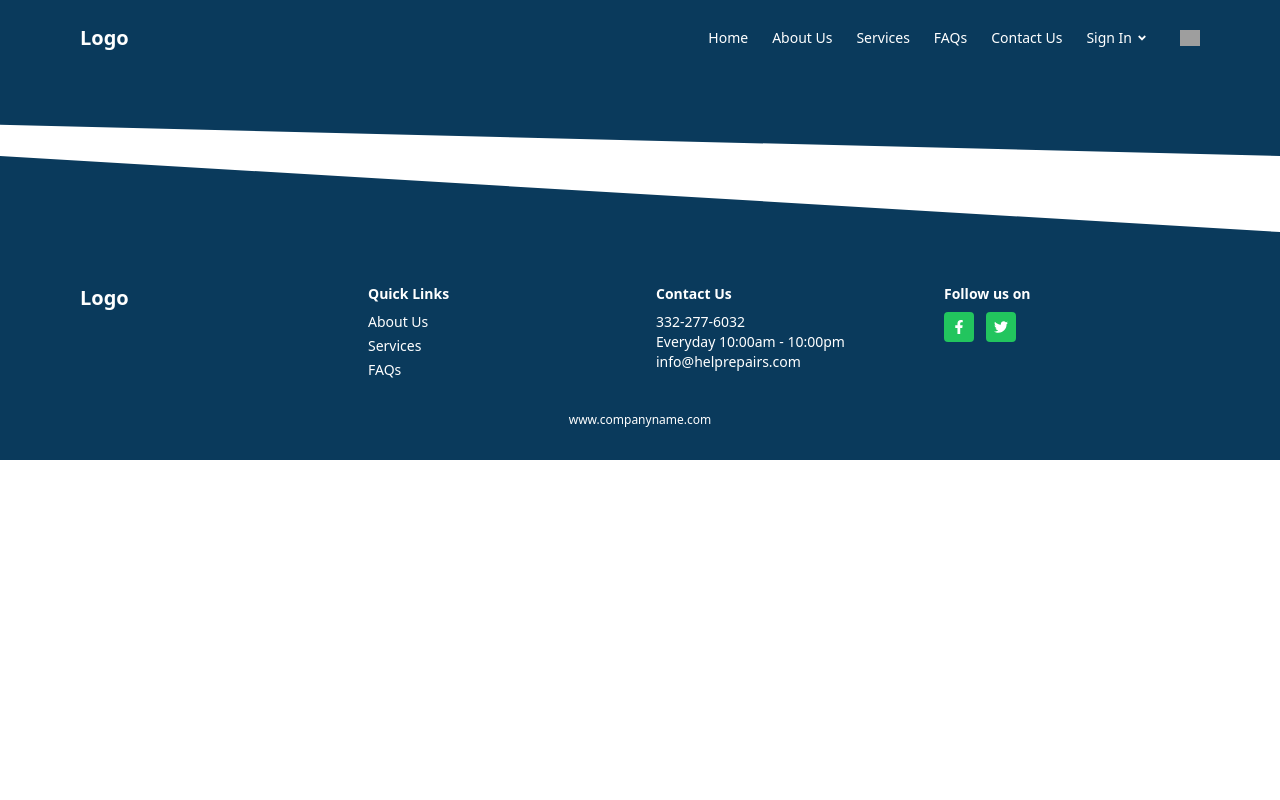
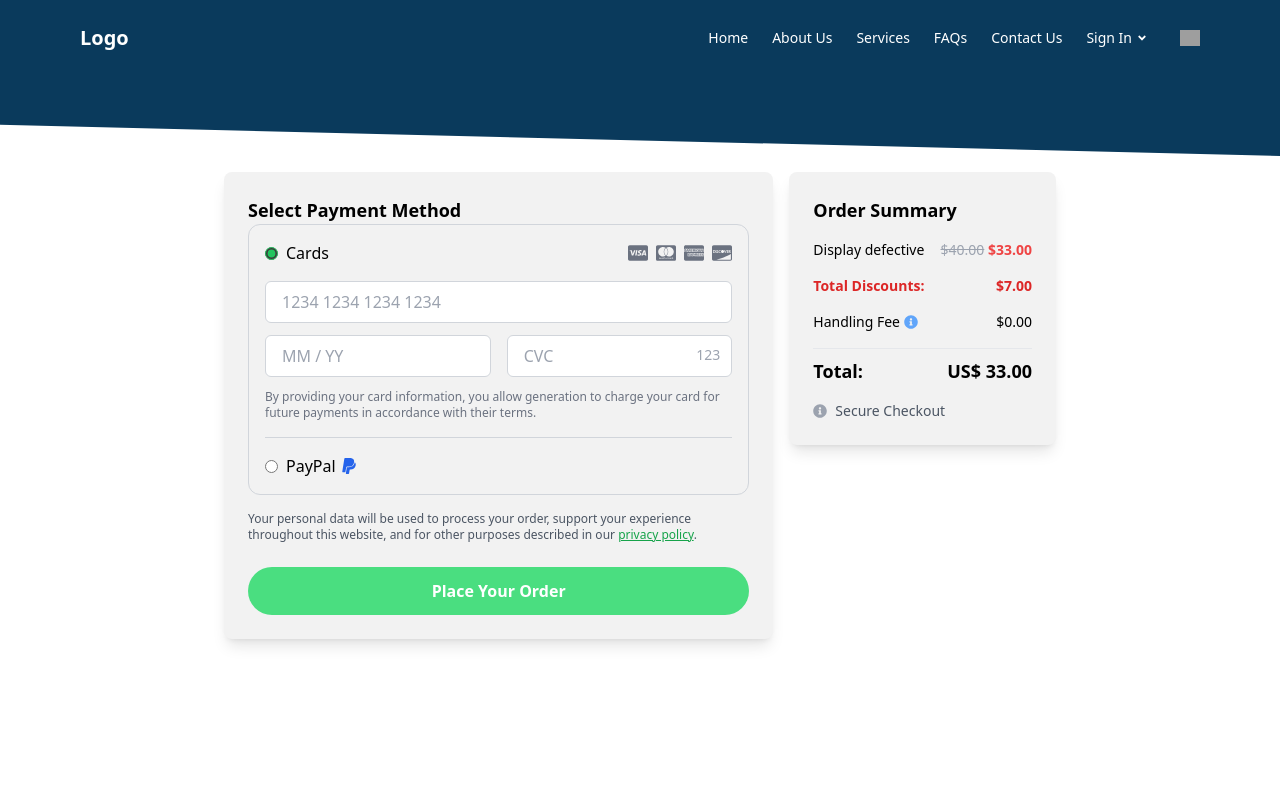
Before and after one commit to jaybeebaba/phoneRepairUI, a React (Vite) app: page /checkout in a window 1280 px wide. Shown: the top 800 px of the page. Built offline with nearby package versions, Linux system fonts and the light colour scheme; grey boxes are pictures that could not be loaded.

Commit message:
checkout page completed

```diff
--- a/src/App.jsx
+++ b/src/App.jsx
@@ -5,7 +5,7 @@ import About from './components/Pages/About';
 import OrderDetails from './components/Pages/OrderDetails';
 import Navbar from './components/CommonComponents/Navbar';
 import Footer from './components/CommonComponents/Footer';
-import Payment from './components/Pages/Payment';
+import Checkout from './components/Pages/Checkout';
 import Faqs from './components/Pages/Faqs';
 
 
@@ -17,7 +17,7 @@ function App() {
       <Route path="/" element={<Home />} />
       <Route path="/about" element={<About />} />
       <Route path="/order" element={<OrderDetails />} />
-      <Route path="/payment" element={<Payment />} />
+      <Route path="/checkout" element={<Checkout />} />
       <Route path="/faqs" element={<Faqs />} />
     </Routes>
     <Footer />
--- a/src/components/PaymentComponents/BillingDetails.jsx
+++ b/src/components/Checkout/BillingDetails.jsx
@@ -1,16 +1,15 @@
 import React from 'react';
+import { Link } from 'react-router-dom'
 
-const BillingDetails = () => {
+const BillingDetails = ({auth}) => {
 
-  const Auth = true;
-
-  return (
-   <div className={`bg-[#F2F2F2]  rounded-lg shadow-lg ${!Auth ? 'pt-2 px-6 ' : 'p-6'}`}>
-    <div className={`flex justify-between items-center  ${!Auth ? 'mb-0' : 'mb-6 '}`}>
+ return (
+   <div className={`bg-[#F2F2F2]  rounded-lg shadow-lg ${!auth ? 'pt-2 px-6 ' : 'p-6'}`}>
+    <div className={`flex justify-between items-center  ${!auth ? 'mb-0' : 'mb-6 '}`}>
       {/* Heading */}
       <h2 className="text-xl font-semibold mb-2">Billing Details</h2>
       </div>
-      {Auth &&
+      {auth &&
       <>
       <p className="text-sm text-gray-600 mb-6">
         We collect and use personal data in accordance with our{' '}
@@ -75,14 +74,14 @@ const BillingDetails = () => {
         </div>
 
         {/* Button */}
-        <div className="flex justify-end pt-4">
-          <button
-            type="submit"
-            className="bg-green-400 hover:bg-green-300 text-white font-semibold text-sm px-6 py-2 rounded-full transition"
-          >
-            Save & Continue
-          </button>
-        </div>
+        <div className='flex justify-end'>
+              <Link
+                to=""
+                className="inline-block bg-green-400 text-blue-900 font-semibold px-3 py-2 text-xs rounded-full hover:bg-green-300 transition mt-4 justify-right"
+              >
+                Save & Continue
+              </Link>
+            </div>
       </form>
       </>
       }
--- /dev/null
+++ b/src/components/Checkout/PaymentMethod.jsx
@@ -0,0 +1,107 @@
+import React, { useState } from 'react';
+import { FaCcVisa, FaCcMastercard, FaCcAmex, FaCcDiscover, FaPaypal } from 'react-icons/fa';
+import { Link } from 'react-router-dom';
+import Button from './Button.jsx'
+
+
+const PaymentMethod = ({auth, added}) => {
+  const [paymentMethod, setPaymentMethod] = useState('card');
+  return (
+   <div >
+
+      <div className={`bg-[#F2F2F2]  rounded-lg shadow-lg ${!auth && !added ? 'py-2 px-6 ' : 'px-6 py-6'}`}>
+        <div className={`flex justify-between items-center  ${!auth && !added ? 'mb-0' : ' '}`}>
+          <h2 className="text-lg font-semibold">Select Payment Method</h2>
+        </div>
+        {auth && added  &&
+          <>
+            <div className="border border-gray-300 rounded-xl p-4 space-y-4">
+        {/* Card Option */}
+        <div className="flex items-center gap-2">
+          <input
+            type="radio"
+            name="payment"
+            value="card"
+            checked={paymentMethod === 'card'}
+            onChange={() => setPaymentMethod('card')}
+            className="accent-green-500"
+          />
+          <label className="font-medium">Cards</label>
+          <div className="flex gap-2 ml-auto text-xl text-gray-500">
+            <FaCcVisa />
+            <FaCcMastercard />
+            <FaCcAmex />
+            <FaCcDiscover />
+          </div>
+        </div>
+
+        {/* Card Input Fields */}
+        {paymentMethod === 'card' && (
+          <div className="space-y-3">
+            <input
+              type="text"
+              placeholder="1234 1234 1234 1234"
+              className="w-full px-4 py-2 rounded-md border border-gray-300 focus:outline-none"
+            />
+            <div className="grid grid-cols-1 sm:grid-cols-2 gap-4">
+              <input
+                type="text"
+                placeholder="MM / YY"
+                className="w-full px-4 py-2 rounded-md border border-gray-300 focus:outline-none"
+              />
+              <div className="relative">
+                <input
+                  type="text"
+                  placeholder="CVC"
+                  className="w-full px-4 py-2 rounded-md border border-gray-300 focus:outline-none"
+                />
+                <span className="absolute right-3 top-2.5 text-sm text-gray-400">123</span>
+              </div>
+            </div>
+            <p className="text-xs text-gray-500">
+              By providing your card information, you allow generation to charge your card for
+              future payments in accordance with their terms.
+            </p>
+          </div>
+        )}
+
+        {/* PayPal Option */}
+        <div className="flex items-center gap-2 border-t border-gray-300 pt-4">
+          <input
+            type="radio"
+            name="payment"
+            value="paypal"
+            checked={paymentMethod === 'paypal'}
+            onChange={() => setPaymentMethod('paypal')}
+            className="accent-green-500"
+          />
+          <label className="font-medium flex items-center gap-1">PayPal <FaPaypal className="text-blue-600 text-lg" /></label>
+        </div>
+      </div>
+
+      {/* Footer Note */}
+      <p className="text-xs text-gray-600 mt-4">
+        Your personal data will be used to process your order, support your experience throughout
+        this website, and for other purposes described in our{' '}
+        <a href="#" className="text-green-600 underline">privacy policy</a>.
+      </p>
+
+      {/* Submit Button */}
+      <div className="pt-6 text-center">
+        <button
+          type="submit"
+          className="w-full bg-green-400 hover:bg-green-300 text-white font-bold py-3 rounded-full transition"
+        >
+          Place Your Order
+        </button>
+      </div>
+          </>
+        }
+
+      </div>
+
+    </div>
+  )
+}
+
+export default PaymentMethod
--- a/src/components/OrderDetailsComponents/CustomerData.jsx
+++ b/src/components/OrderDetailsComponents/CustomerData.jsx
@@ -98,7 +98,7 @@ const CustomerData = () => {
 
       {/* Button */}
       <Link
-        to="/payment"
+        to="/checkout"
         className="inline-block bg-green-400 text-blue-900 font-semibold px-3 py-2 text-xs rounded-full hover:bg-green-300 transition"
       >
         Proceed to Payment
--- a/src/components/Pages/Payment.jsx
+++ b/src/components/Pages/Checkout.jsx
@@ -1,12 +1,13 @@
 import React from "react";
-import AuthForm from "../PaymentComponents/AuthForm.jsx";
-import OrderSummary from "../PaymentComponents/OrderSummary.jsx";
-import BillingDetails from "../PaymentComponents/BillingDetails.jsx";
-import PaymentMethod from "../PaymentComponents/PaymentMethod.jsx";
+import AuthForm from "../Checkout/AuthForm.jsx";
+import OrderSummary from "../Checkout/OrderSummary.jsx";
+import BillingDetails from "../Checkout/BillingDetails.jsx";
+import PaymentMethod from "../Checkout/PaymentMethod.jsx";
 
 export default function Checkout() {
 
     const Auth = true; // Placeholder for authentication state
+    const added = true; // Placeholder for billing details state
 
     return (
         <div className="min-h-screen py-4 px-4 lg:px-56">
@@ -14,8 +15,8 @@ export default function Checkout() {
                 {/* Left Side */}
                 <div className="md:col-span-2 space-y-5">
                     {!Auth && <AuthForm />}
-                    <BillingDetails />
-                    <PaymentMethod />
+                    {!added ? <BillingDetails auth={Auth} /> : ""}
+                    <PaymentMethod auth={Auth} added={added} />
                 </div>
 
                 {/* Right Side */}
--- a/src/components/PaymentComponents/PaymentMethod.jsx
+++ /dev/null
@@ -1,57 +0,0 @@
-import React from 'react'
-import { Link } from 'react-router-dom';
-import Button from './Button.jsx'
-import { FaGoogle, FaApple, FaFacebook, FaEnvelope } from 'react-icons/fa';
-
-const PaymentMethod = () => {
-  const Auth = false; // Assuming this is a placeholder for authentication state
-
-  return (
-   <div >
-      {/* Create Account */}
-      <div className={`bg-[#F2F2F2]  rounded-lg shadow-lg ${!Auth ? 'pt-2 pb-2 pl-6 ' : 'p-6'}`}>
-        <div className={`flex justify-between items-center  ${!Auth ? 'mb-0' : 'mb-6 '}`}>
-          <h2 className="text-lg font-semibold">Select Payment Method</h2>
-        </div>
-        {Auth &&
-          <>
-            <div className="space-y-3 pr-8">
-              <Button icon={<FaGoogle />} text="Continue with Google" />
-              <Button icon={<FaApple />} text="Continue with Apple" />
-              <Button icon={<FaFacebook />} text="Continue with Facebook" />
-              <Button icon={<FaEnvelope />} text="Continue with Email" />
-            </div>
-
-
-            <div className="flex items-start mt-4 space-x-2">
-              <input type="checkbox" className="mt-1" />
-              <p className="text-sm text-gray-700">
-                Send me tips, trends, updates & offers. <br />
-                <span className="text-gray-500">You can unsubscribe at any time.</span>
-              </p>
-            </div>
-
-            <p className="text-xs text-gray-500 mt-3">
-              By continuing, you confirm you are 18 or over and agree to our{" "}
-              <a href="#" className="text-blue-500 underline">Privacy Policy</a> and{" "}
-              <a href="#" className="text-blue-500 underline">Terms of Use</a>.
-            </p>
-
-            <div className='flex justify-end'>
-              <Link
-                to=""
-                className="inline-block bg-green-400 text-blue-900 font-semibold px-3 py-2 text-xs rounded-full hover:bg-green-300 transition mt-4 justify-right"
-              >
-                Create & Continue
-              </Link>
-            </div>
-          </>
-        }
-
-      </div>
-
-    </div>
-  )
-}
-
-export default PaymentMethod
```
Also changed, not shown: src/components/Checkout/AuthForm.jsx (renamed from src/components/PaymentComponents/AuthForm.jsx), src/components/Checkout/Button.jsx (renamed from src/components/PaymentComponents/Button.jsx), src/components/Checkout/OrderSummary.jsx (renamed from src/components/PaymentComponents/OrderSummary.jsx).
